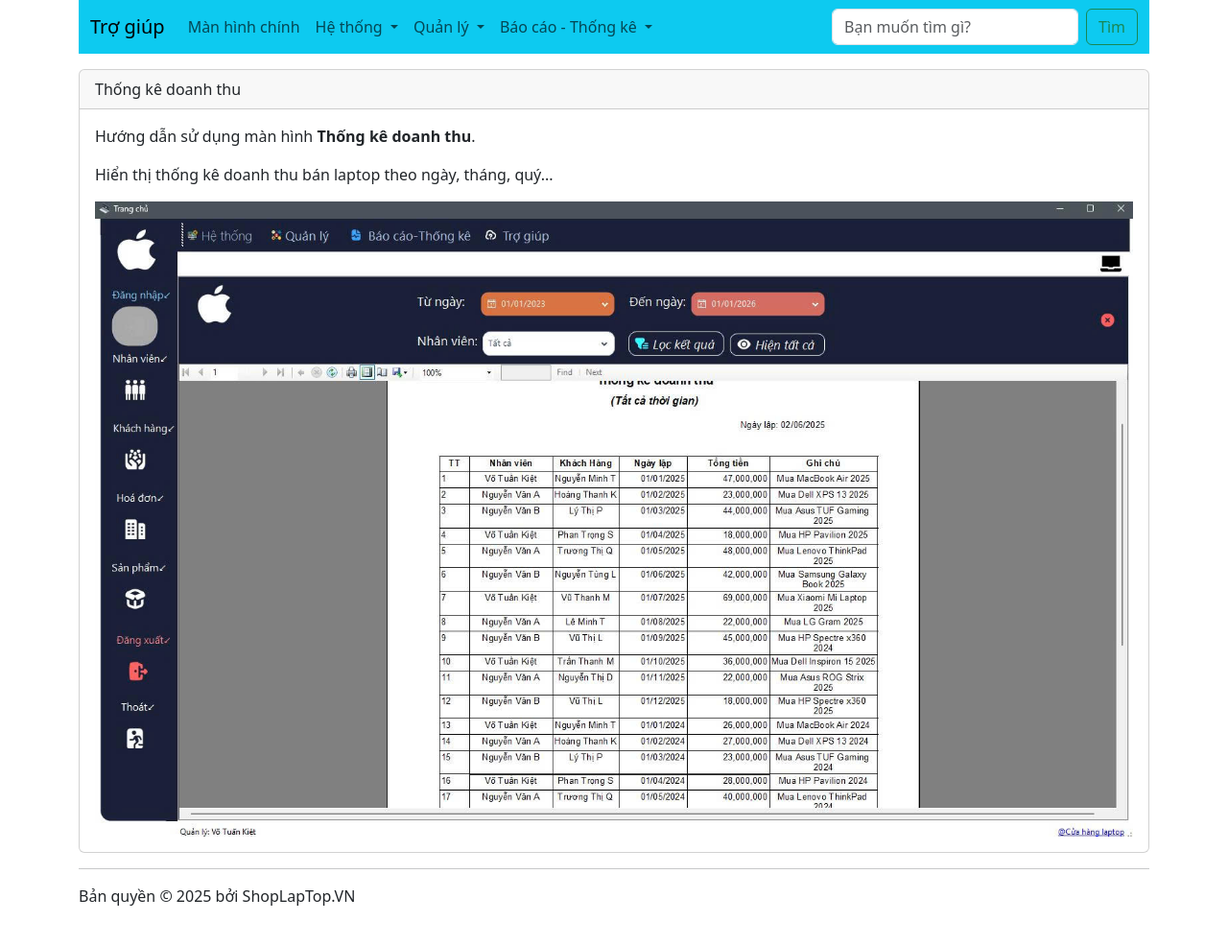
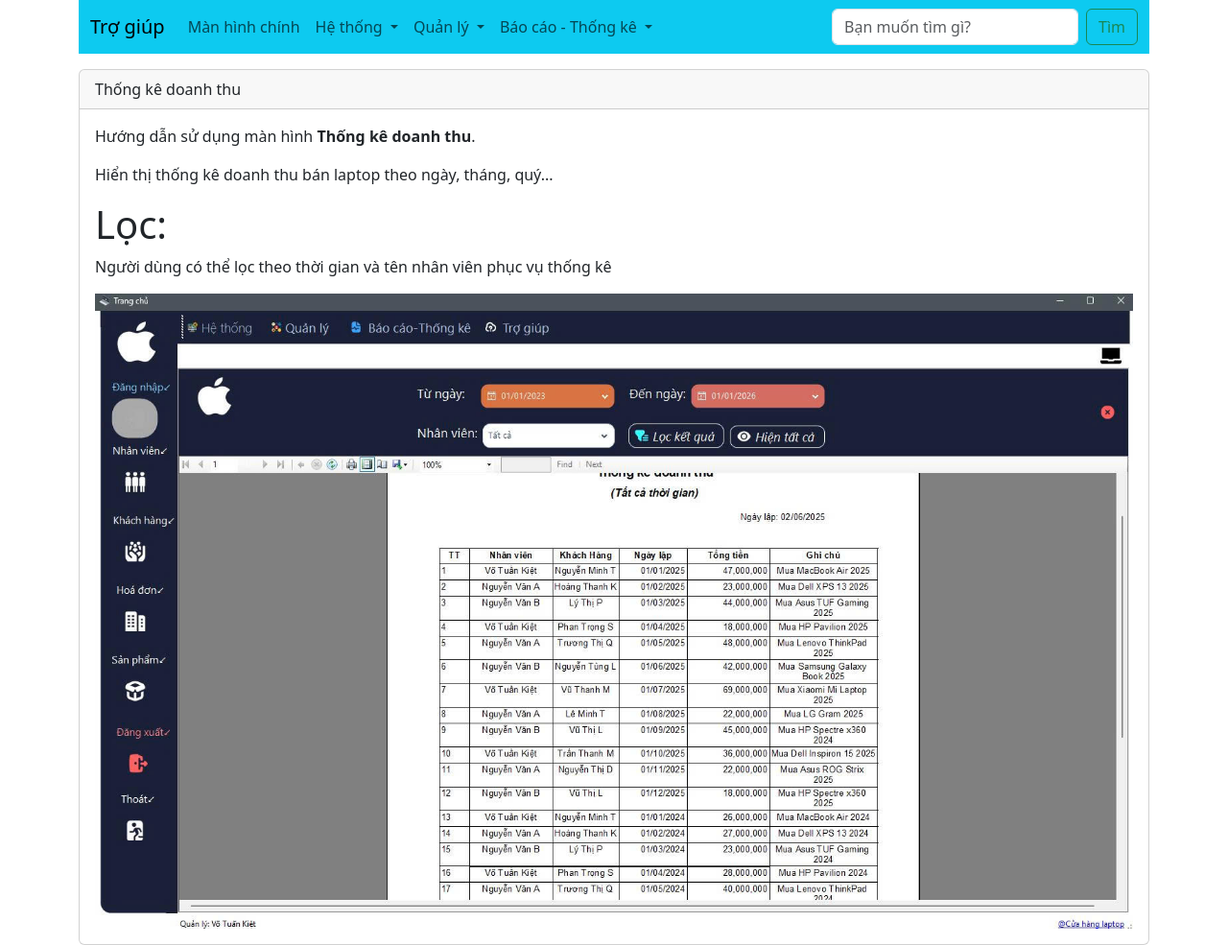
Before and after one commit to VoTuanKiet12/helpqllt, a plain HTML site: page thongkedoanhthu.html in a window 1280 px wide. Shown: the top 985 px of the page at 96% size. Before the commit the page ends 946 px from the top, so only its background shows below. Drawn offline with nearby package versions, Linux system fonts and the light colour scheme.

Commit message:
Add files via upload

```diff
--- a/thongkedoanhthu.html
+++ b/thongkedoanhthu.html
@@ -18,6 +18,8 @@
 			<div class="card-body">
 				<p class="card-text">Hướng dẫn sử dụng màn hình <strong>Thống kê doanh thu</strong>.</p>
 				<p>Hiển thị thống kê doanh thu bán laptop theo ngày, tháng, quý...</p>
+				<h1>Lọc:</h1>
+				<p>Người dùng có thể lọc theo thời gian và tên nhân viên phục vụ thống kê</p>
 				<img src="images/TKDT1.jpg" class="img-fluid mx-auto d-block" />
 			</div>
 		</div>
```
